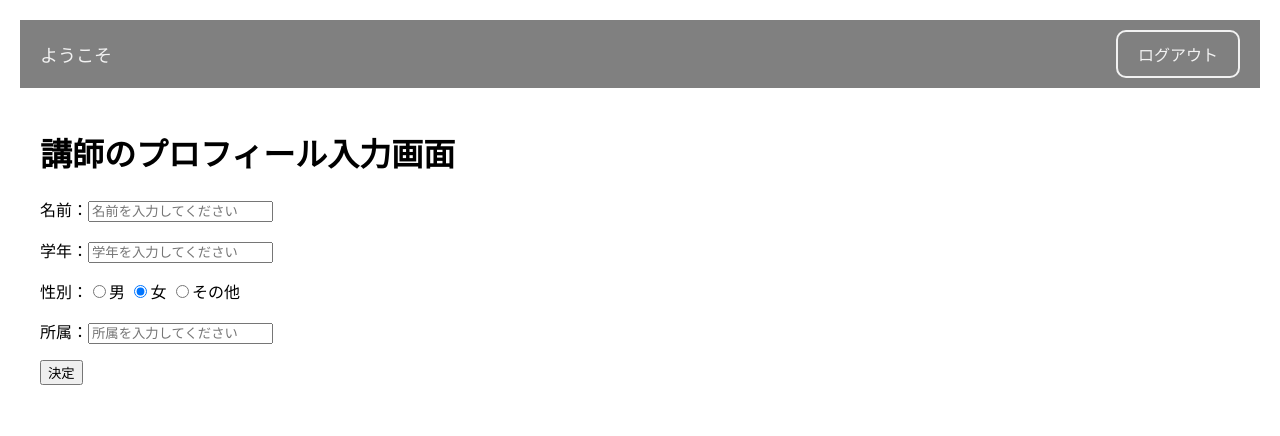
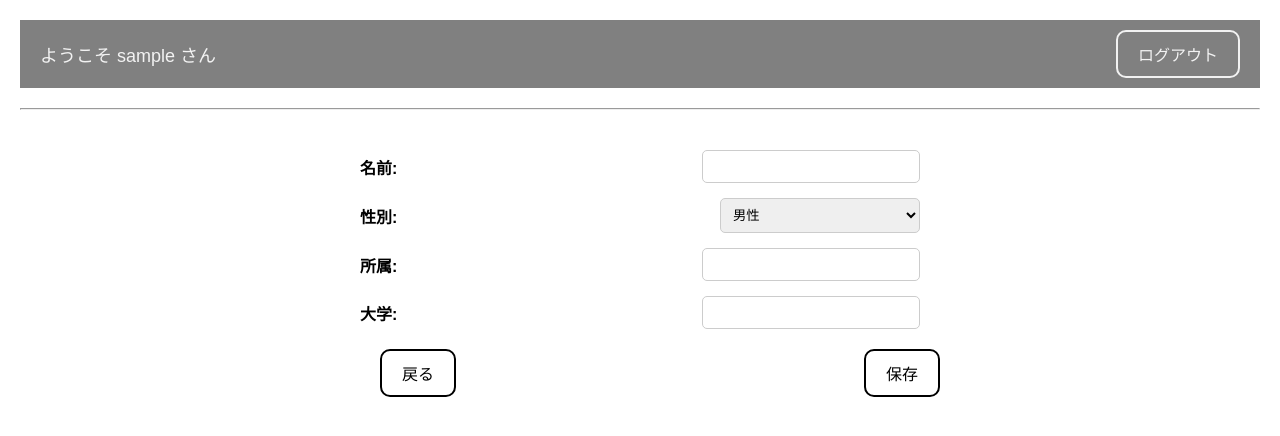
Before and after one commit to nkn713/MatchingApp, a Flask app: page /T_homeview/profile in a window 1280 px wide. Shown: the top 436 px of the page. Run offline with Flask 3, Linux system fonts and the light colour scheme; the visitor is signed in with stand-in values (Sample User, id 1); parts of the project's set-up code (start-up, migrations or seed data) failed here and were passed over; some libraries are stand-ins or nearby versions.

Commit message:
Staged and committed local changes

```diff
--- a/app.py
+++ b/app.py
@@ -11,9 +11,9 @@ from routes.UI.T_homeview import T_homeview_bp
 from routes.UI.T_attend_day import T_attend_day_bp
 from routes.UI.T_take_subject import T_take_subject_bp
 from routes.UI.A_info_list import admin_bp
-#
+from routes.UI.S_profile_input import S_profile_input_bp
+from routes.UI.T_profile_input import T_profile_input_bp
 from flask_mysqldb import MySQL
-#
 
 app = Flask(__name__)
 app.secret_key = 'your_secret_key'
@@ -38,6 +38,8 @@ app.register_blueprint(T_homeview_bp, url_prefix='/T_homeview')
 app.register_blueprint(T_attend_day_bp, url_prefix='/attend_day')
 app.register_blueprint(T_take_subject_bp, url_prefix='/take_subject')
 app.register_blueprint(admin_bp, url_prefix='/admin')
+app.register_blueprint(S_profile_input_bp, url_prefix='/S_profile_input')
+app.register_blueprint(T_profile_input_bp, url_prefix='/T_profile_input')
 
 if __name__ == '__main__':
     app.run(debug=True)
--- a/static/css/T_profile_input.css
+++ b/static/css/T_profile_input.css
@@ -1,23 +1,14 @@
-/* T_profile_input.css */
 body {
     font-family: Arial, sans-serif;
     margin: 20px;
 }
-
-/*.container {
-    border: 1px solid black;
-    width: 500px;
-    margin: auto;
-    margin-top: 50px;
-    position: relative;
-}*/
 
 .header {
     display: flex;
     justify-content: space-between;
     align-items: center;
     background-color: #808080; /* グレーの背景色 */
-    padding: 10px 20px; /* 上下左右の余白を追加 */
+    padding: 10px 20px;
 }
 
 .header .welcome-message {
@@ -26,7 +17,7 @@ body {
 }
 
 .header .logout-button {
-    background: transparent; /* 背景を透明に設定 */
+    background: transparent;
     border: 2px solid #f2f2f2; /* 白のボーダーカラー */
     padding: 10px 20px;
     font-size: 16px;
@@ -43,4 +34,43 @@ hr {
     padding: 20px;
     background-color: #fff; /* 白色の背景 */
     color: #000; /* 黒色のテキスト */
+    width: 100%;
+    max-width: 600px;
+    margin: auto;
+    box-sizing: border-box;
 }
+
+.form-content div {
+    margin-bottom: 15px;
+    width: 100%;
+    display: flex;
+    justify-content: space-between;
+    align-items: center;
+}
+
+.form-content label {
+    font-weight: bold;
+}
+
+.form-content input, .form-content select {
+    padding: 8px;
+    width: 200px; /* 横幅を短く設定 */
+    border: 1px solid #ccc;
+    border-radius: 5px;
+}
+
+.buttons {
+    display: flex;
+    justify-content: space-between;
+    margin-top: 20px;
+    padding: 0 20px; /* 追加 */
+}
+
+.buttons .back-button, .buttons .complete-button {
+    background: none;
+    border: 2px solid #000;
+    padding: 10px 20px;
+    font-size: 16px;
+    border-radius: 10px;
+    cursor: pointer;
+}
--- a/templates/T_profile_input.html
+++ b/templates/T_profile_input.html
@@ -1,34 +1,64 @@
 <!DOCTYPE html>
 <html lang="ja">
 <head>
-    <!-- W7 -->
     <meta charset="UTF-8">
     <meta name="viewport" content="width=device-width, initial-scale=1.0">
-    <title>Document</title>
+    <title>講師プロフィール設定</title>
     <link rel="stylesheet" href="../static/css/T_profile_input.css">
+    <style>
+        .error-message {
+            color: red;
+            margin-top: 5px;
+        }
+    </style>
 </head>
 <body>
-    <div class="container">
     <div class="header">
-            <div class="welcome-message">ようこそ</div>
-        <button class="logout-button" onclick="onLogout()">ログアウト</button>
+        <div class="welcome-message">ようこそ {{ username }} さん</div>
+        <a href="{{ url_for('logout.logout') }}">
+            <button class="logout-button">ログアウト</button>
+        </a>
     </div>
+    <hr>
     <div class="form-content">
-            <h1>講師のプロフィール入力画面</h1>
-            <form action="" method="POST" name="student_prof-form">
-
-                <p>名前：<input type="text" placeholder="名前を入力してください"></p>
-
-                <p>学年：<input type="text" placeholder="学年を入力してください"></p>
-
-                <p>性別：<input type="radio" name="gender" value="男">男
-                    <input type="radio" name="gender" value="女" checked>女
-                    <input type="radio" name="gender" value="その他">その他</p>
-
-                <p>所属：<input type="text" placeholder="所属を入力してください"></p>
-
-                <p><input type="submit" value="決定"></p>
-
+        <form method="post" action="{{ url_for('T_profile_input.T_profile_input') }}">
+            <div>
+                <label for="name">名前:</label>
+                <input type="text" id="name" name="name" value="{{ form_data.get('name', '') }}" required>
+                {% if errors.get('name') %}
+                <div class="error-message">{{ errors['name'] }}</div>
+                {% endif %}
+            </div>
+            <div>
+                <label for="gender">性別:</label>
+                <select id="gender" name="gender" required>
+                    <option value="男性" {% if form_data.get('gender') == '男性' %}selected{% endif %}>男性</option>
+                    <option value="女性" {% if form_data.get('gender') == '女性' %}selected{% endif %}>女性</option>
+                    <option value="その他" {% if form_data.get('gender') == 'その他' %}selected{% endif %}>その他</option>
+                </select>
+                {% if errors.get('gender') %}
+                <div class="error-message">{{ errors['gender'] }}</div>
+                {% endif %}
+            </div>
+            <div>
+                <label for="affiliation">所属:</label>
+                <input type="text" id="affiliation" name="affiliation" value="{{ form_data.get('affiliation', '') }}" required>
+                {% if errors.get('affiliation') %}
+                <div class="error-message">{{ errors['affiliation'] }}</div>
+                {% endif %}
+            </div>
+            <div>
+                <label for="university">大学:</label>
+                <input type="text" id="university" name="university" value="{{ form_data.get('university', '') }}" required>
+                {% if errors.get('university') %}
+                <div class="error-message">{{ errors['university'] }}</div>
+                {% endif %}
+            </div>
+            <div class="buttons">
+                <button type="button" class="back-button" onclick="location.href='/home/teacher_home'">戻る</button>
+                <button type="submit" class="complete-button">保存</button>
+            </div>
         </form>
+    </div>
 </body>
 </html>
```
Also changed, not shown: templates/S_profile_input.html (+27 -9 lines). Lines whose indentation alone changed are shown as unchanged.
